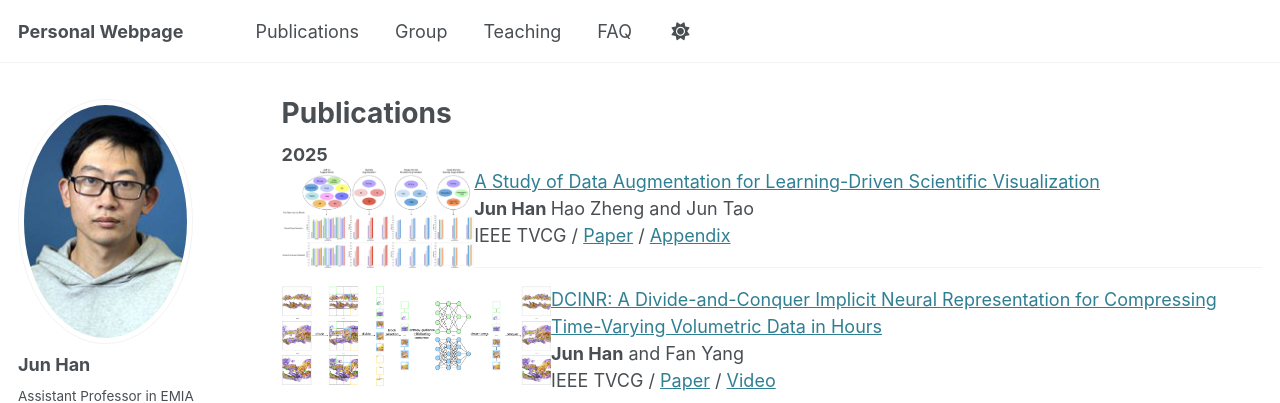
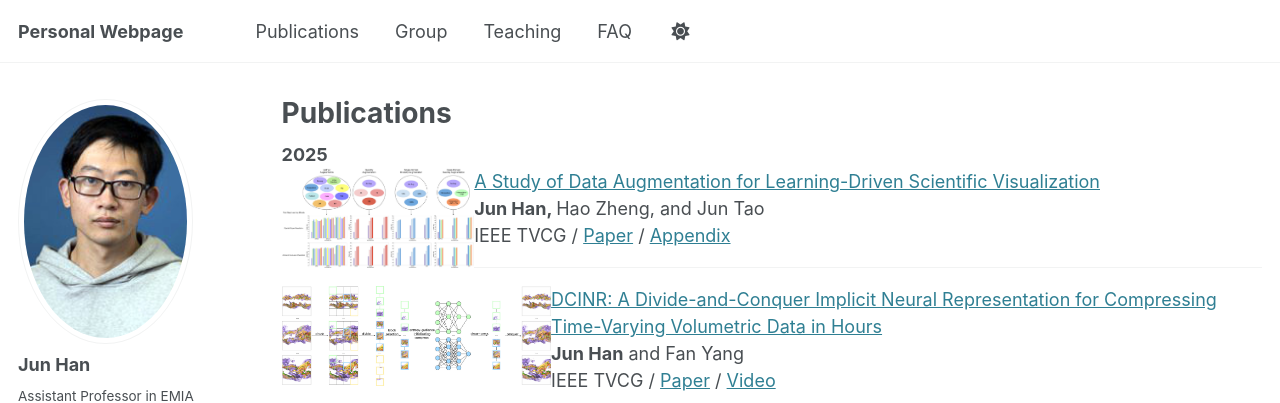
Before and after one commit to stevenhan1991/stevenhan1991.github.io, a Jekyll site: the page built from _pages/publications.md, in a window 1280 px wide and 900 px high. Shown: the top 403 px of the window. Built offline with Jekyll 4.4.1, drawn with Linux system fonts in a browser that asks for light colours; some web fonts are replaced; part of the change alters nothing that is shown.

Commit message:
Update publications.md

```diff
--- a/_pages/publications.md
+++ b/_pages/publications.md
@@ -15,11 +15,11 @@ redirect_from:
 <div class="img"><img class="img_responsive" src="http://stevenhan1991.github.io/assets/img/publications/study.jpg" style="border:1px solid black width:200px;height:100px;" alt="spotlight_dl4scivis" align="left">
 </div>
   <div class="text">
-    <div class="title"><a name="DCINR" href="http://stevenhan1991.github.io/assets/pdf/Study-Paper.pdf">A Study of Data Augmentation for Learning-Driven Scientific Visualization</a>
+    <div class="title"><a name="Study" href="http://stevenhan1991.github.io/assets/pdf/Study-Paper.pdf">A Study of Data Augmentation for Learning-Driven Scientific Visualization</a>
     </div>
     <div class="authors">
-	    <span class="author"><b>Jun Han </b></span>
-	    <span class="author">Hao Zheng </span>
+	    <span class="author"><b>Jun Han, </b></span>
+	    <span class="author">Hao Zheng, </span>
 	    <span class="author">and Jun Tao</span>
     </div>
     <div>
```
